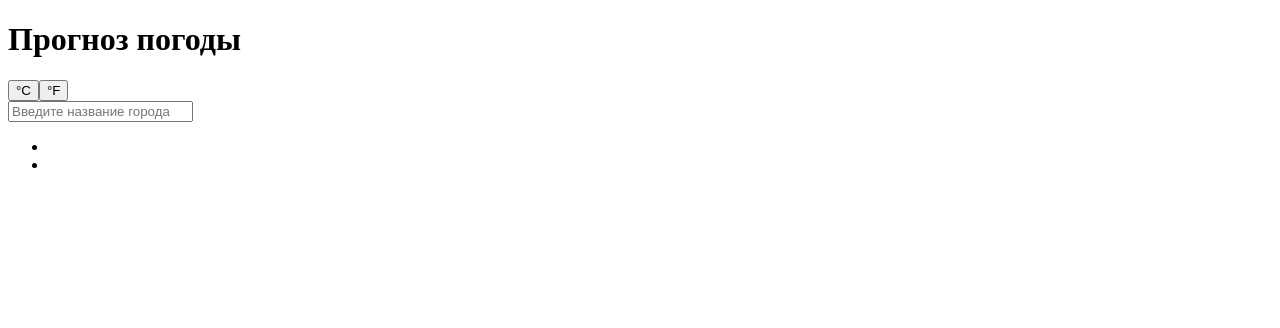
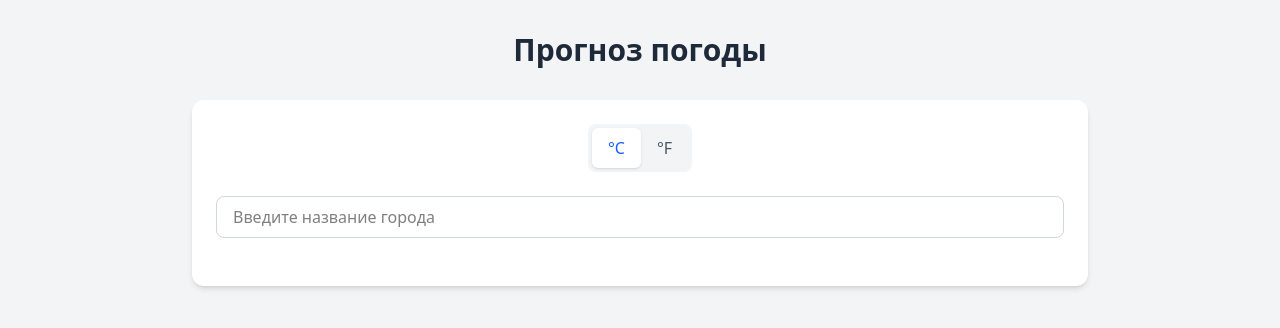
Before and after one commit to BlincheG/nuxt-weather-app, a Nuxt app: page / in a window 1280 px wide. Shown: the top 328 px of the page. Built offline with nearby package versions, Linux system fonts and the light colour scheme.

Commit message:
Add tailwind depend & add style on layouts

```diff
--- /dev/null
+++ b/assets/css/main.css
@@ -0,0 +1 @@
+@import "tailwindcss";
--- a/components/SearchInputAutoComplete.vue
+++ b/components/SearchInputAutoComplete.vue
@@ -1,17 +1,25 @@
 <template>
-  <div>
+  <div class="relative">
     <input
       type="text"
       v-model="inputWithDebounce"
       placeholder="Введите название города"
+      class="w-full px-4 py-2 border border-gray-300 rounded-lg focus:outline-none focus:ring-2 focus:ring-blue-500 focus:border-transparent"
     />
-    <ul v-if="cities?.length">
+    <ul
+      v-if="cities?.length && showDropdown"
+      class="absolute z-10 w-full mt-1 bg-white border border-gray-200 rounded-lg shadow-lg max-h-60 overflow-y-auto"
+    >
       <li
         v-for="(city, index) in cities"
         :key="index"
+        class="px-4 py-2 hover:bg-gray-100 cursor-pointer"
         @click="onClickCity(city)"
       >
-        {{ city.name }}
+        {{ city.name }}, {{ city.sys.country }}
+      </li>
+      <li v-if="cities?.length === 0">
+        Not found
       </li>
     </ul>
   </div>
@@ -28,7 +36,11 @@ defineProps<{
       lat: number;
       lon: number;
     };
+    sys: {
+      country: string;
+    };
   }>
+  showDropdown: boolean;
 }>()
 
 const emit = defineEmits<{
--- a/components/WeatherListModal.vue
+++ b/components/WeatherListModal.vue
@@ -1,29 +1,44 @@
 <template>
-  <div class="weather-inner" v-if="weatherData">
-    <div class="current-weather">
-      <div class="current-weather__city">
-        <h1>{{ weatherData.name }}, {{ weatherData.sys.country }}</h1>
-      </div>
-      <div class="current-weather__date">
-        <p>{{ formatDate(weatherData.current.dt) }}</p>
-      </div>
-      <div class="current-weather__description">
-        <p>{{ weatherData.weather[0].main }}</p>
-      </div>
-      <div class="current-weather__temperature">
-        <p>{{ formatTemperature(weatherData.main.temp) }}</p>
-      </div>
-      <div class="details__item pressure">
-        <div class="details__name">Max and Min temperature</div>
-        <div class="details__value">{{ formatTemperature(weatherData.main.temp_max) }}</div>
-        <div class="details__value">{{ formatTemperature(weatherData.main.temp_min) }}</div>
-      </div>
-    </div>
-    <div class="details">
-      <div class="details__row">
-        <div class="details__items pressure">
-          <div class="details__value">1000</div>
-          <div class="details__label">Давление</div>
+  <div v-if="weatherData" class="fixed inset-0 bg-black bg-opacity-50 flex items-center justify-center">
+    <div class="bg-white rounded-lg p-6 max-w-md w-full mx-4 relative">
+      <button
+        @click="$emit('close')"
+        class="absolute top-4 right-4 text-gray-500 hover:text-gray-700 cursor-pointer"
+      >
+        <svg xmlns="http://www.w3.org/2000/svg" class="h-6 w-6" fill="none" viewBox="0 0 24 24" stroke="currentColor">
+          <path stroke-linecap="round" stroke-linejoin="round" stroke-width="2" d="M6 18L18 6M6 6l12 12" />
+        </svg>
+      </button>
+
+      <div class="text-center">
+        <h2 class="text-2xl font-bold text-gray-800 mb-2">
+          {{ weatherData.name }}, {{ weatherData.sys.country }}
+        </h2>
+
+        <div class="text-gray-600 mb-4">
+          {{ formatDate(weatherData.current.dt) }}
+        </div>
+
+        <div class="text-5xl font-bold text-gray-900 mb-6">
+          <img
+            :src="`http://openweathermap.org/img/w/${weatherData.weather[0].icon}.png`"
+            :alt="weatherData.weather[0].description"
+            class="inline-block mr-2 h-8 w-8"
+          />
+          <span class="text-5xl font-bold text-gray-900 mb-6">
+            {{ formatTemperature(weatherData.main.temp) }}
+          </span>
+        </div>
+
+        <div class="flex justify-between text-gray-700 text-lg">
+          <div>
+            <div class="font-medium">Мин.</div>
+            <div>{{ formatTemperature(weatherData.main.temp_min) }}°</div>
+          </div>
+          <div>
+            <div class="font-medium">Макс.</div>
+            <div>{{ formatTemperature(weatherData.main.temp_max) }}°</div>
+          </div>
         </div>
       </div>
     </div>
@@ -66,11 +81,9 @@ const formatDate = (date: number) => {
   const localDate = new Date(timestamp)
 
   const options: Intl.DateTimeFormatOptions = {
-    day: '2-digit',
-    month: '2-digit',
-    year: 'numeric',
-    hour: '2-digit',
-    minute: '2-digit'
+    weekday: 'long',
+    day: 'numeric',
+    month: 'long'
   }
 
   return localDate.toLocaleString('ru-RU', options)
--- a/nuxt.config.ts
+++ b/nuxt.config.ts
@@ -1,8 +1,14 @@
 // https://nuxt.com/docs/api/configuration/nuxt-config
+import tailwindcss from "@tailwindcss/vite";
+
 export default defineNuxtConfig({
   compatibilityDate: '2024-11-01',
   devtools: { enabled: true },
+  css: ['~/assets/css/main.css'],
   modules: ['@nuxt/eslint'],
+  vite: {
+    plugins: [tailwindcss()],
+  },
   runtimeConfig: {
     public: {
       WEATHER_API_BASE_URL: process.env.WEATHER_API_BASE_URL,
--- a/package.json
+++ b/package.json
@@ -11,9 +11,11 @@
   },
   "dependencies": {
     "@nuxt/eslint": "^1.3.0",
+    "@tailwindcss/vite": "^4.1.4",
     "axios": "^1.8.4",
     "eslint": "^9.25.1",
     "nuxt": "^3.16.2",
+    "tailwindcss": "^4.1.4",
     "vue": "^3.5.13",
     "vue-router": "^4.5.0"
   }
--- a/pages/index.vue
+++ b/pages/index.vue
@@ -1,49 +1,65 @@
 <template>
-  <div class="weather">
-    <h1>Прогноз погоды</h1>
-    <div class="temperature-switch">
+  <div class="min-h-screen bg-gray-100 py-8 px-4">
+    <div class="max-w-4xl mx-auto">
+      <h1 class="text-3xl font-bold text-gray-800 mb-8 text-center">Прогноз погоды</h1>
+
+      <div class="bg-white rounded-xl shadow-md p-6 mb-6">
+        <div class="flex justify-center mb-6">
+          <div class="inline-flex rounded-lg bg-gray-100 p-1">
             <button
-        :class="{ active: units === 'metric' }"
+              class="px-4 py-2 rounded-md transition-colors"
+              :class="{ 'bg-white shadow text-blue-600': units === 'metric', 'text-gray-600 hover:text-gray-800': units !== 'metric' }"
               @click="units = 'metric'"
-      >°C</button>
+            >
+              °C
+            </button>
             <button
-        :class="{ active: units === 'imperial' }"
+              class="px-4 py-2 rounded-md transition-colors"
+              :class="{ 'bg-white shadow text-blue-600': units === 'imperial', 'text-gray-600 hover:text-gray-800': units !== 'imperial' }"
               @click="units = 'imperial'"
-      >°F</button>
+            >
+              °F
+            </button>
           </div>
+        </div>
+
         <SearchInputAutoComplete
           :cities="cities"
           :inputWithDebounce="inputWithDebounce"
           @citySelected="onCitySelected"
           @update:modelValue="citySearch"
+          class="mb-6"
+          :showDropdown="showDropdown"
         />
-    <div v-if="loading">
-      <p>Поиск города в процессе...</p>
+
+        <div v-if="loading" class="text-center py-4">
+          <div class="inline-block animate-spin rounded-full h-8 w-8 border-4 border-blue-600 border-t-transparent"></div>
+          <p class="mt-2 text-gray-600">Поиск города в процессе...</p>
         </div>
+
         <WeatherListModal
+          v-if="weatherResponse"
           :weatherData="weatherResponse"
           :units="units"
+          @close="closeModal"
         />
+      </div>
+    </div>
   </div>
 </template>
 
 <script setup lang="ts">
-import { ref } from 'vue';
+import { ref } from '#imports'
+import type { SearchCity, WeatherData, WeatherResponse } from '~/types'
 
-interface City {
-  coord: {
-    lat: number;
-    lon: number;
-  };
-}
+const units = ref<'metric' | 'imperial'>('metric')
+const { loading } = useWeatherApi()
+const cities = ref<SearchCity[]>([])
+const weatherResponse = ref<WeatherData | null>(null)
+const inputWithDebounce = ref('')
+const showDropdown = ref(false)
 
-const units = ref('metric')
-const { loading } = useWeatherApi()
-const cities = ref(['Москва', 'Питер'])
-const weatherResponse = ref(null)
-const inputWithDebounce = ref('')
-
-const onCitySelected = async (city: City) => {
+const onCitySelected = async (city: SearchCity) => {
   const { error, weatherData, fetchWeatherByCoordinates } = useWeatherApi()
   await fetchWeatherByCoordinates(city?.coord.lat, city?.coord.lon)
 
@@ -53,6 +69,7 @@ const onCitySelected = async (city: City) => {
   }
 
   if (weatherData.value) {
+    showDropdown.value = false
     weatherResponse.value = {...weatherData.value.data, ...city}
   }
 }
@@ -66,8 +83,14 @@ const citySearch = async(searchQuery: string) => {
     return
   }
 
-  if (weatherData.value) {
-    cities.value = weatherData.value.data.list
+  const response = weatherData.value as unknown as WeatherResponse
+  if (response?.data?.list) {
+    showDropdown.value = true
+    cities.value = response.data.list
   }
 }
+
+const closeModal = () => {
+  weatherResponse.value = null
+}
 </script>
```
Lines whose indentation alone changed are shown as unchanged.
